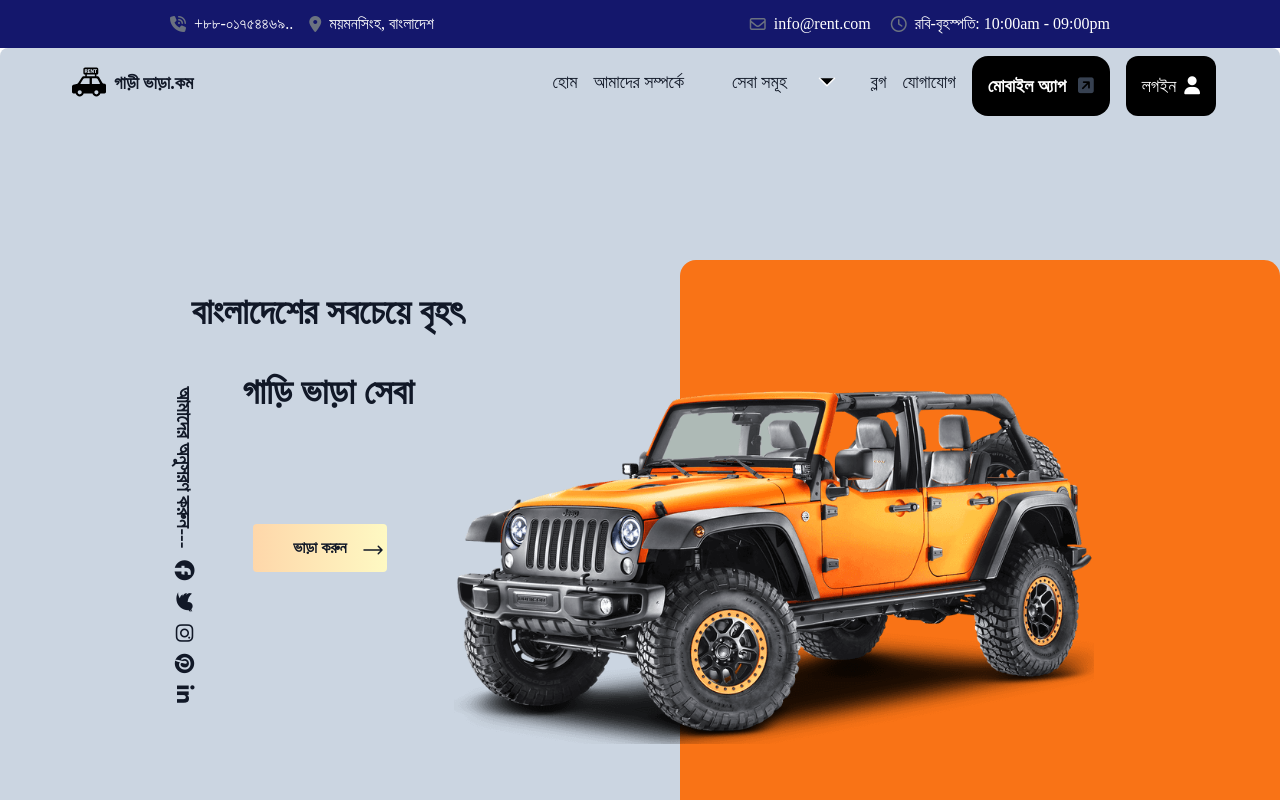
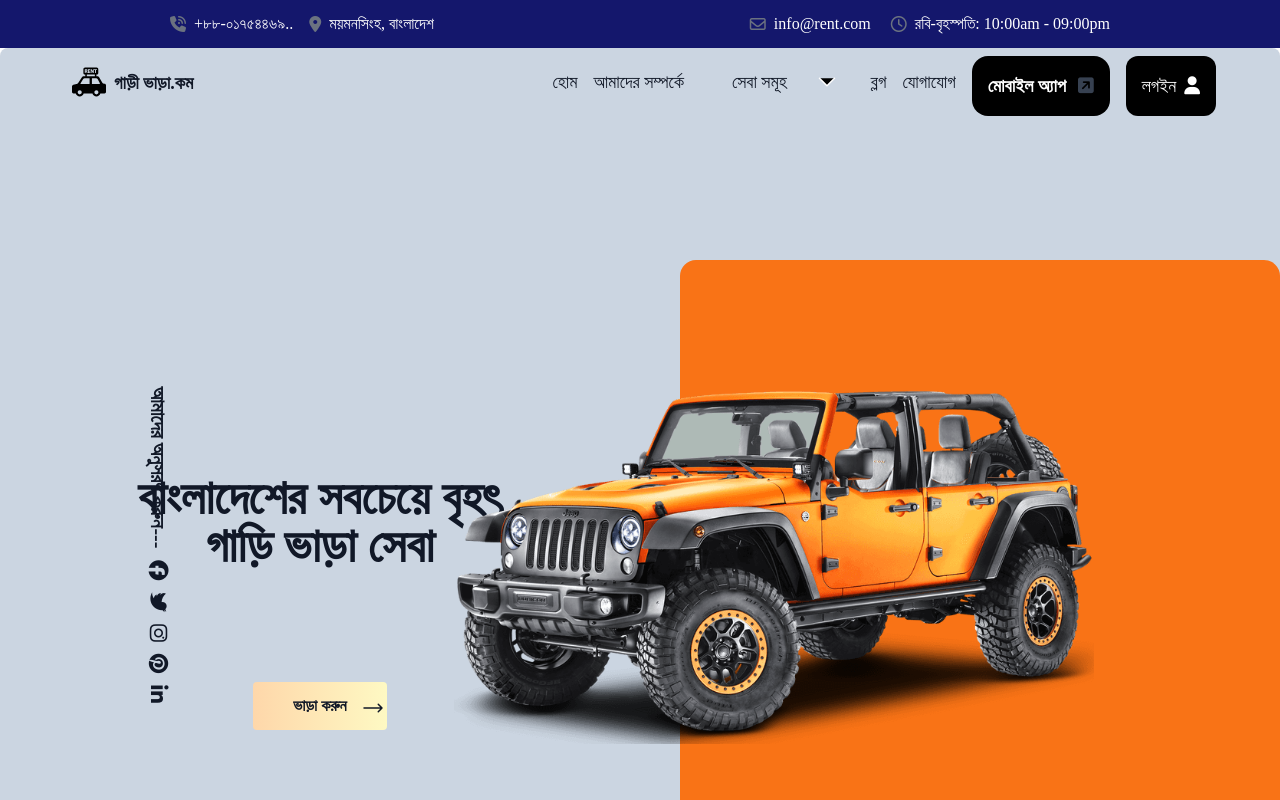
Before and after one commit to bpartho/Car-Rental-Website_tailwind, a website: page src/index.html in a window 1280 px wide. Shown: the top 800 px of the page. Drawn offline with Linux system fonts and the light colour scheme; a web font is replaced by a local one.

Commit message:
add classes

```diff
--- a/src/index.html
+++ b/src/index.html
@@ -16,7 +16,6 @@
 <body class="font-abc">
     <!-- header Start -->
     <section class="bg-[#14176C]  font-[16px]  w-full md:p-3  items-start justify-around hidden sm:flex ">
-
         <div class="flex items-center justify-normal gap-4">
             <div class="flex items-center justify-center gap-2">
                 <i class="fa-solid fa-phone-volume text-gray-500"></i>
@@ -43,13 +42,7 @@
                 <p  class="text-white">রবি-বৃহস্পতি: 10:00am - 09:00pm</p>
             </div>
         </div>
-
-
-
     </section>
-
-
-
 
     <section class="bg-slate-300 shadow-md  w-full h-screen rounded-lg">
         <nav class="container mx-auto lg:px-16 px-6 flex flex-wrap items-center lg:py-0 py-2">
@@ -65,6 +58,7 @@
            <div class="mt-3 text-gray-900">গাড়ী ভাড়া.কম</div>
          </a>
        </div>
+
        <label for="menu-toggle" class="cursor-pointer lg:hidden block">
          <svg
            class="fill-current text-gray-900"
@@ -159,42 +153,41 @@
            </ul>
          </nav>
        </div>
-     </nav>
-     <div class="grid sm:grid-cols-2">
+        </nav>
+
+     <div class="grid items-center sm:grid-cols-2">
        <div>
          <div class="">
-           <p class="text-2xl text-center pl-4 sm:text-4xl font-semibold flex items-start pt-5 sm:items-center sm:justify-center sm:pt-44 text-gray-900">বাংলাদেশের সবচেয়ে বৃহৎ <br> <br> গাড়ি ভাড়া সেবা</p>
+            <div class="text-2xl text-center font-semibold pt-5 text-gray-900 sm:text-5xl leading-4 sm:pt-44">
+                <p>বাংলাদেশের সবচেয়ে বৃহৎ</p>
+                <p>গাড়ি ভাড়া সেবা</p>
+            </div>
 
            <!--button start  -->
-           <div class="flex items-center p-8 sm:items-center sm:justify-center  sm:pt-28  sm:mb-4">   <a href="#_" class="px-10 py-3 items-center relative rounded group overflow-hidden   bg-gradient-to-r from-orange-200 to-yellow-100 text-gray-900 inline-block font-bold">
-               <span class="absolute top-0 left-0 flex w-full h-0 mb-0 transition-all duration-200 ease-out transform translate-y-0  bg-gradient-to-r from-neutral-700 to-slate-500 group-hover:h-full opacity-90">
+            <div class="flex items-center p-8 sm:items-center sm:justify-center  sm:pt-28  sm:mb-4">
+                <a href="#_" class="px-10 py-3 items-center relative rounded group overflow-hidden   bg-gradient-to-r from-orange-200 to-yellow-100 text-gray-900 inline-block font-bold">
+                    <span class="absolute top-0 left-0 flex w-full h-0 mb-0 transition-all duration-200 ease-out transform translate-y-0  bg-gradient-to-r from-neutral-700 to-slate-500 group-hover:h-full opacity-90"></span>
+                    <span class="relative group-hover:text-white">ভাড়া করুন</span>
+                    <svg xmlns="http://www.w3.org/2000/svg" fill="none" viewBox="0 0 24 24" stroke-width="1.5" stroke="currentColor" class="size-6 absolute right-[2px] top-[30%] group-hover:text-white">
+                        <path stroke-linecap="round" stroke-linejoin="round" d="M17.25 8.25 21 12m0 0-3.75 3.75M21 12H3" />
+                    </svg>
+                </a>
+            </div>   <!--button end  -->
+         </div>
 
-
-               </span>
-               <span class="relative group-hover:text-white"> ভাড়া করুন </span>
-               <svg xmlns="http://www.w3.org/2000/svg" fill="none" viewBox="0 0 24 24" stroke-width="1.5" stroke="currentColor" class="size-6 absolute right-[2px] top-[30%] group-hover:text-white">
-                   <path stroke-linecap="round" stroke-linejoin="round" d="M17.25 8.25 21 12m0 0-3.75 3.75M21 12H3" />
-                 </svg>
-               </a></div>   <!--button end  -->
-
-
-
-         </div>
-         <div class="sm:text-gray-900 sm:text-[20px]  sm:flex  sm:justify-normal sm:items-center sm:gap-3 sm:rotate-90 sm:absolute sm:bottom-[30%] sm:left-[2%] hidden">
+         <div class="sm:text-gray-900 sm:text-[20px]  sm:flex  sm:justify-normal sm:items-center sm:gap-3 sm:rotate-90 sm:absolute sm:bottom-[30%] sm:left-0 hidden">
            <p class="font-bold">আমাদের অনুসরণ করুন---</p>
            <i class="fa-brands fa-facebook hover:text-[#F7A400] cursor-pointer"></i>
            <i class="fa-brands fa-twitter hover:text-[#F7A400] cursor-pointer"></i>
            <i class="fa-brands fa-instagram hover:text-[#F7A400] cursor-pointer"></i>
            <i class="fa-brands fa-pinterest hover:text-[#F7A400] cursor-pointer"></i>
            <i class="fa-brands fa-linkedin-in hover:text-[#F7A400] cursor-pointer"></i>
-
        </div>
        </div>
+
        <div class="relative">
-         <div class="bg-orange-500 w-[350px] h-[500px] ml-6 sm:w-[600px] sm:h-[700px] sm:mt-36 sm:ml-10 rounded-2xl ">
-
-         </div>
-         <img class="   absolute  top-[32%] sm:right-[29%]" src="/images/header.png" alt="">
+         <div class="bg-orange-500 w-[350px] h-[500px] ml-6 sm:w-[600px] sm:h-[700px] sm:mt-36 sm:ml-10 rounded-2xl"></div>
+         <img class="absolute top-[32%] sm:right-[29%]" src="/images/header.png" alt="">
        </div>
      </div>
    </section>
```
Also changed, not shown: src/about.html (+2 -2 lines), src/contact.html (+2 -2 lines), src/output.css, 1 other file.
